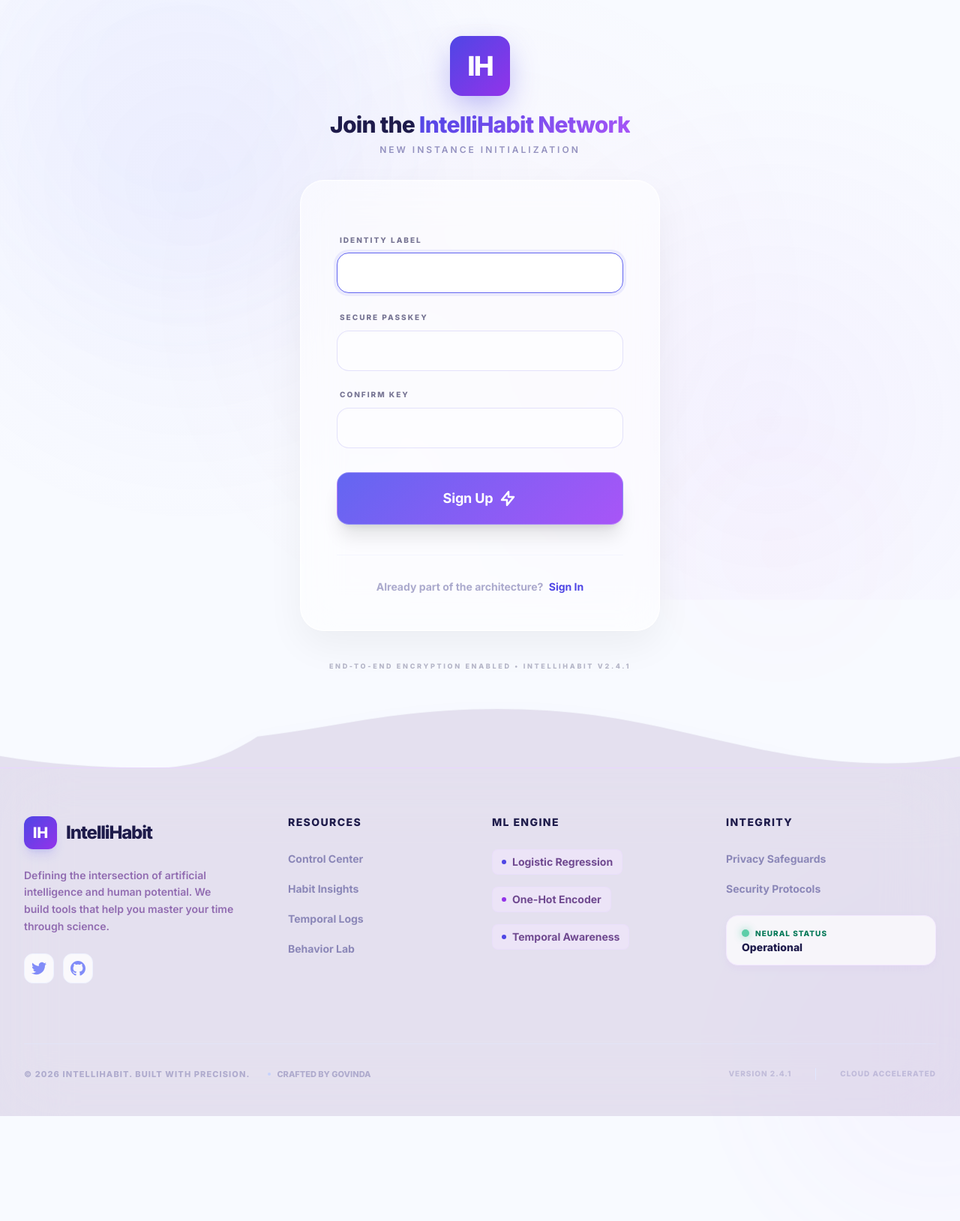
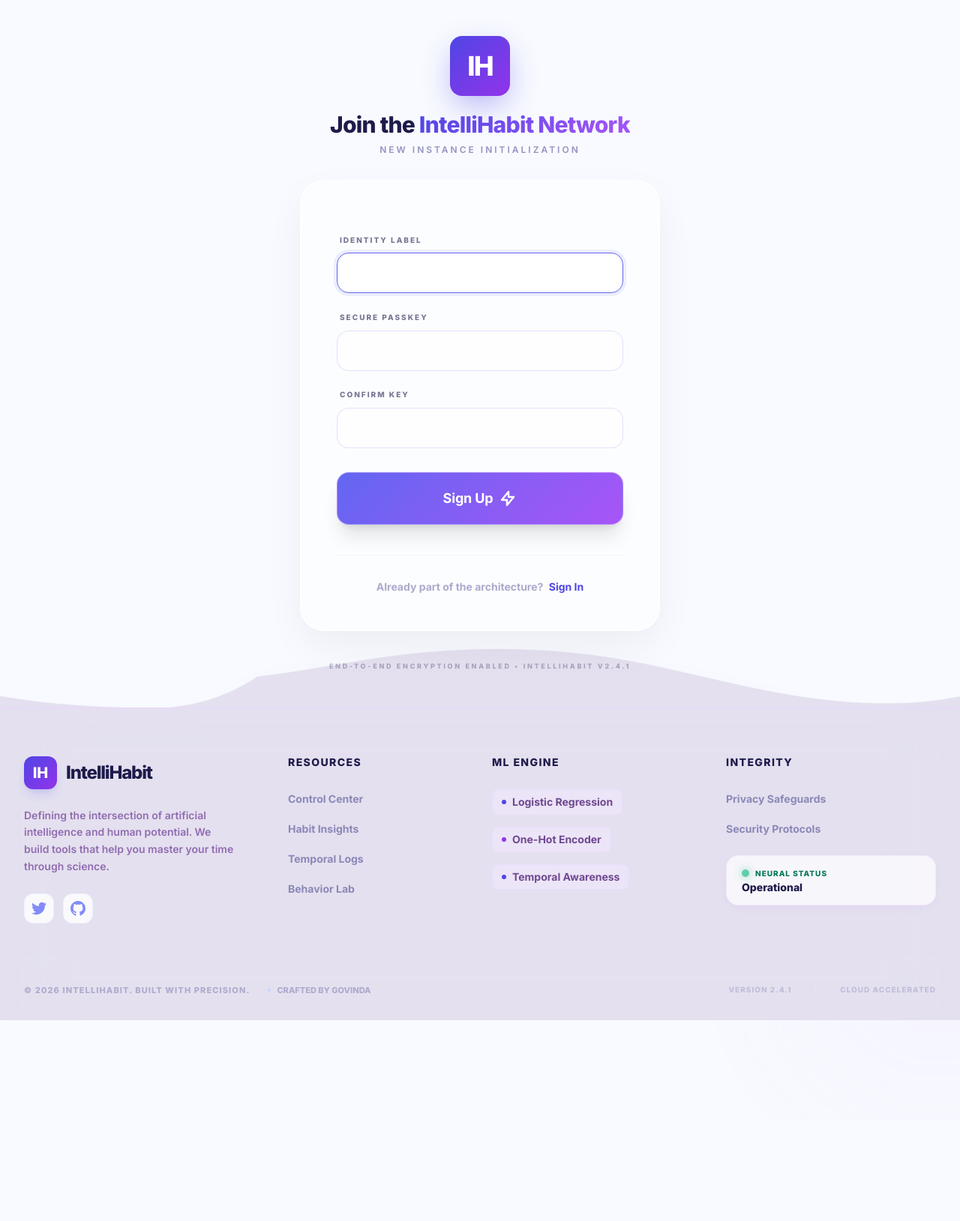
Before and after one commit to Govindabista01/AI-Habit-Architect, a Django app: page /accounts/register/ in a window 1280 px wide; the page is wider, and only the part inside the window is pictured. Shown: that part at 75% size. After the commit the page ends 1361 px from the top of that part, so only its background shows below. Run offline with Django 4.2, Linux system fonts and the light colour scheme; some libraries are stand-ins or nearby versions.

Commit message:
html update

```diff
--- a/backend/templates/base.html
+++ b/backend/templates/base.html
@@ -10,6 +10,11 @@
         @import url('https://fonts.googleapis.com/css2?family=Inter:wght@300;400;500;600;700;800&display=swap');
 
         /* Unified Global Premium Theme */
+        html {
+            height: 100%;
+            background: #f8faff;
+        }
+
         body {
             font-family: 'Inter', system-ui, sans-serif;
             background: #f8faff !important;
@@ -17,6 +22,12 @@
             color: #1e1b4b;
             min-height: 100vh;
             overflow-x: hidden;
+            display: flex;
+            flex-direction: column;
+        }
+
+        main {
+            flex: 1 1 auto;
         }
 
         /* Neural Mesh Background */
@@ -145,9 +156,21 @@
             from { opacity: 0; transform: translateY(20px); }
             to { opacity: 1; transform: translateY(0); }
         }
+        /* Footer links */
+        .footer-link {
+            color: rgba(49, 46, 129, 0.5);
+            font-size: 0.875rem;
+            font-weight: 700;
+            display: inline-block;
+            transition: all 0.2s;
+        }
+        .footer-link:hover {
+            color: #4338ca;
+            transform: translateX(4px);
+        }
     </style>
 </head>
-<body class="relative overflow-x-hidden">
+<body class="relative" style="display:flex; flex-direction:column; min-height:100vh; overflow-x:hidden;">
 
     <!-- Premium Neural Orbs -->
     <div class="neural-bg"></div>
@@ -210,13 +233,13 @@
     </div>
     {% endif %}
 
-    <main class="animate-fade-in relative z-10 w-full min-h-[70vh]">
+    <main class="animate-fade-in relative z-10 w-full" style="flex:1;">
         {% block content %}
         {% endblock %}
     </main>
 
     <!-- Premium Footer -->
-    <footer class="relative mt-20 isolate">
+    <footer class="relative isolate">
         <!-- SVG Wave Separator -->
         <div class="absolute top-0 left-0 w-full overflow-hidden leading-[0] translate-y-[-99%] pointer-events-none drop-shadow-[0_-5px_15px_rgba(79,70,229,0.05)]">
             <svg viewBox="0 0 1200 120" preserveAspectRatio="none" class="relative block w-[calc(100%+1.3px)] h-[80px] fill-purple-950/10 backdrop-blur-sm">
@@ -226,7 +249,7 @@
 
         <!-- Main Footer Body -->
         <div class="bg-purple-950/10 backdrop-blur-[45px] border-t border-purple-200 relative z-10 transition-all duration-700">
-            <div class="max-w-7xl mx-auto px-6 lg:px-8 pt-16 pb-12">
+            <div class="max-w-7xl mx-auto px-6 lg:px-8 pt-16 pb-8">
 
                 <div class="grid grid-cols-1 sm:grid-cols-2 lg:grid-cols-4 gap-12 lg:gap-8">
                     <!-- Brand Column -->
@@ -297,7 +320,7 @@
                 </div>
 
                 <!-- Bottom Copyright Bar -->
-                <div class="mt-20 pt-8 border-t border-indigo-100/50 flex flex-col md:flex-row justify-between items-center gap-6">
+                <div class="mt-12 pt-8 border-t border-indigo-100/50 flex flex-col md:flex-row justify-between items-center gap-6">
                     <div class="flex flex-col md:flex-row items-center gap-2 md:gap-6">
                         <p class="text-indigo-900/30 text-[11px] font-black tracking-widest uppercase">
                             © 2026 IntelliHabit. Built with Precision.
@@ -317,11 +340,5 @@
         </div>
     </footer>
 
-    <style type="text/tailwindcss">
-        .footer-link {
-            @apply text-indigo-900/50 hover:text-indigo-700 text-sm font-bold transition-all hover:translate-x-1 inline-block;
-        }
-    </style>
-
 </body>
 </html>
```
